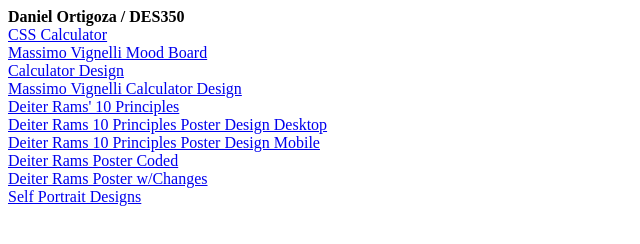
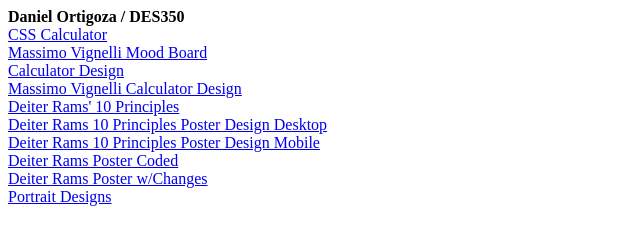
Before and after one commit to dortig2/DES350, a plain HTML site: page index.html in a window 1280 px wide. Shown: the full height of the page, 0-640 px from the left. Drawn offline with Linux system fonts and the light colour scheme.

Commit message:
Update index.html

```diff
--- a/index.html
+++ b/index.html
@@ -16,7 +16,7 @@
 	<a href="deiterramsposterdesign-04.jpg" target="_self">Deiter Rams 10 Principles Poster Design Mobile</a><br>
 	<a href="DeiterRamsPoster.html" target="_self">Deiter Rams Poster Coded</a><br>
 	<a href="DeiterRamsPsychedelicPoster.html" target="_self">Deiter Rams Poster w/Changes</a><br>
-	<a href="portraits-01.jpg" target="_self">Self Portrait Designs</a><br>
+	<a href="portraits-01.jpg" target="_self">Portrait Designs</a><br>
 
 </body>
 </html>
```
